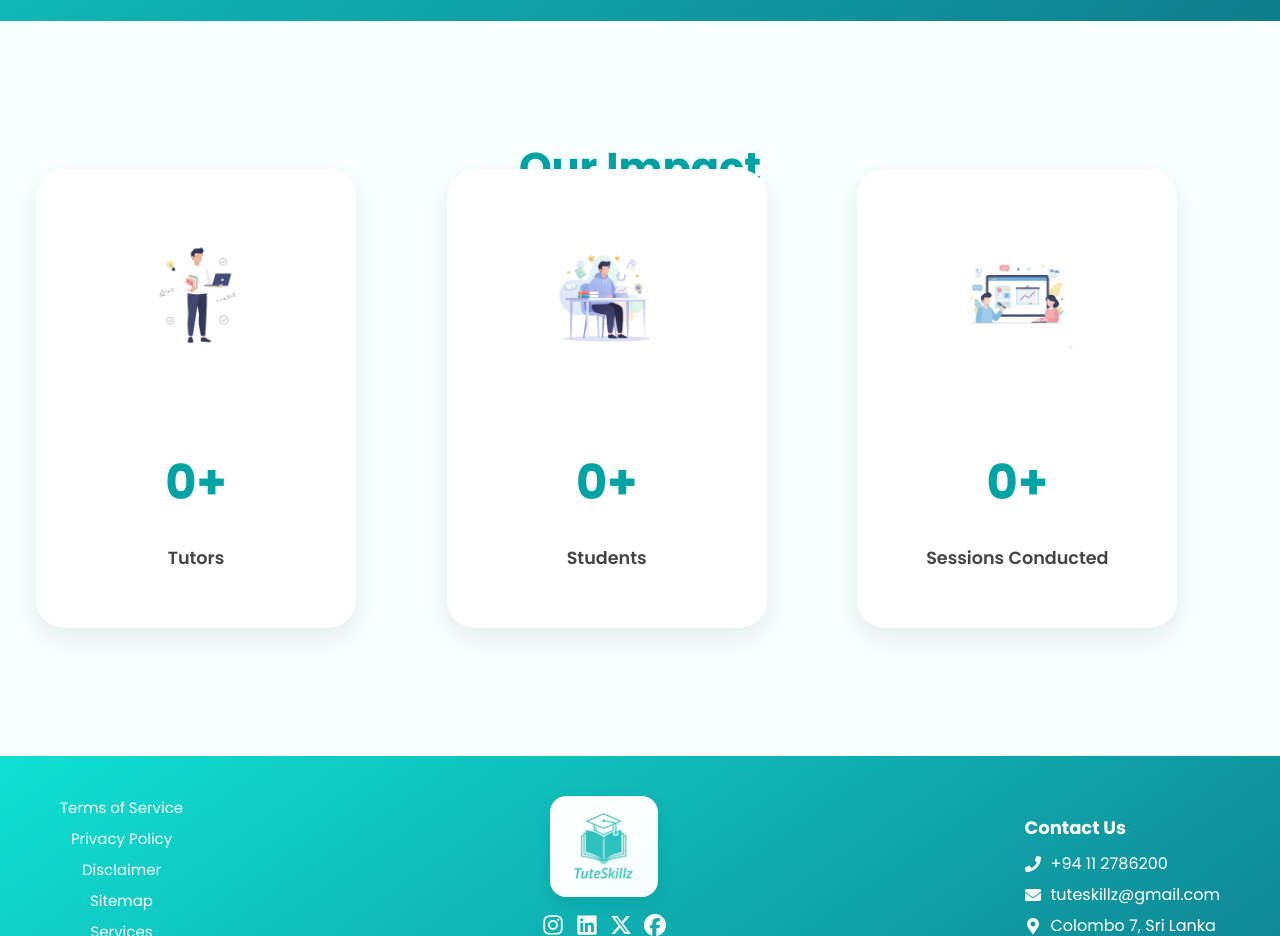
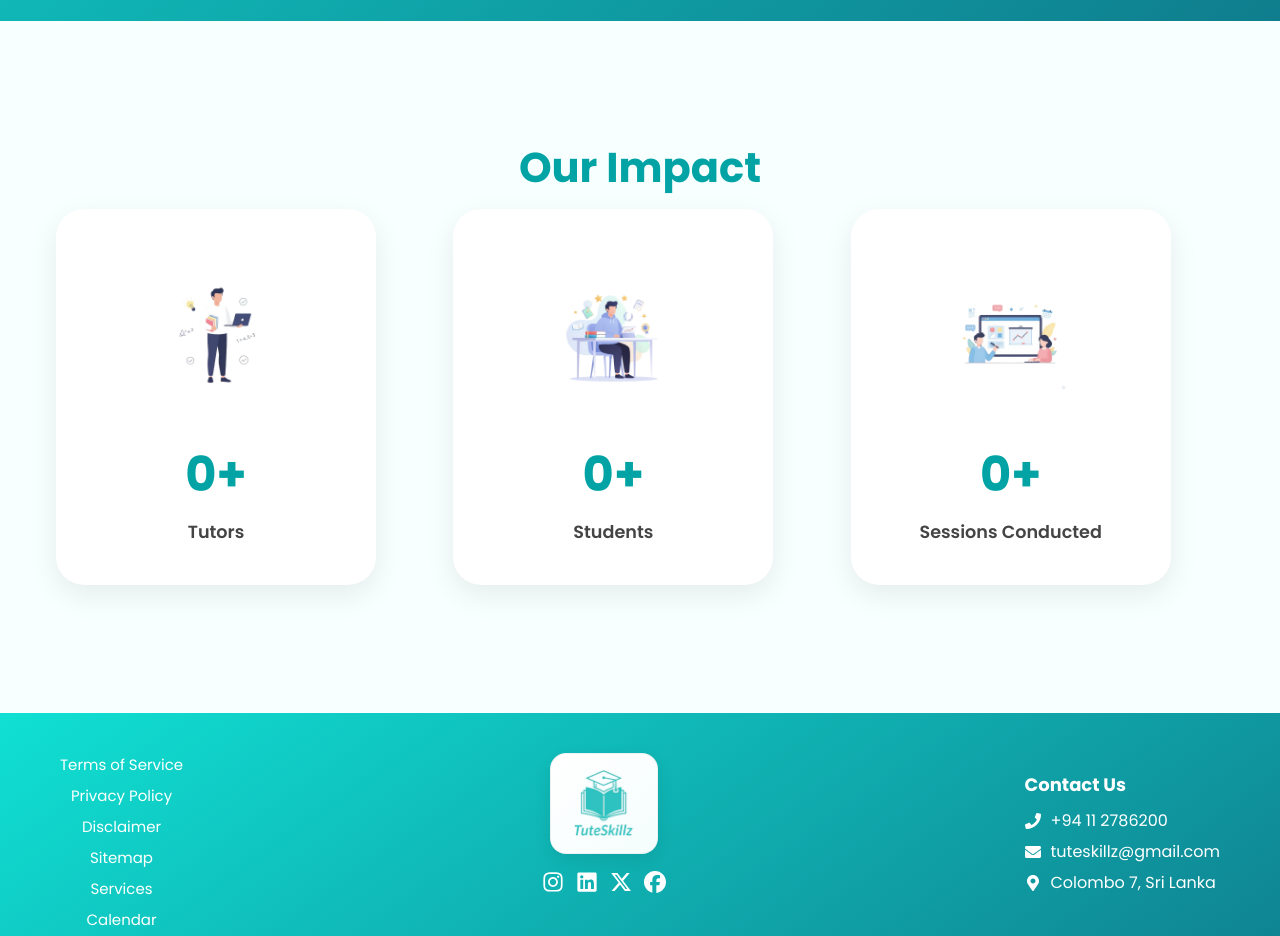
Before and after one commit to sheda3838/tuteskillz, a React (Vite) app in the folder frontend/: page / in a window 1280 px wide. Shown: the part 2140-3076 px from the top of the page. Built offline with nearby package versions, Linux system fonts and the light colour scheme; no server answers.

Commit message:
Staat section css fixed

```diff
--- a/frontend/src/styles/Home/StatsSection.css
+++ b/frontend/src/styles/Home/StatsSection.css
@@ -3,22 +3,27 @@
   padding: 80px 20px;
   text-align: center;
   background: #f8ffff;
+  /* Removed flex to ensure standard block stacking */
 }
 
 .stats-title {
   font-size: 2.6rem;
   font-weight: 700;
-  margin-bottom: 50px;
+  margin-bottom: 90px; /* Large gap to prevent overlap */
   color: var(--primary-color);
+  position: relative;
+  z-index: 2;
 }
 
 /* ---- Grid ---- */
 .stats-grid {
   display: flex;
   justify-content: center;
-  align-items: stretch;
-  gap: 60px;
+  align-items: stretch; /* Ensures equal height */
+  gap: 40px; /* Reduced gap for better fit */
   flex-wrap: wrap;
+  max-width: 1200px; /* Container constraint */
+  margin: 0 auto; /* Center the grid container */
 }
 
 /* ---- Card ---- */
@@ -29,7 +34,9 @@
   width: 320px;
   border-radius: 28px;
   box-shadow: var(--shadow);
-  transition: transform 0.3s ease, box-shadow 0.3s ease;
+  transition:
+    transform 0.3s ease,
+    box-shadow 0.3s ease;
   display: flex;
   flex-direction: column;
   align-items: center;
@@ -75,6 +82,7 @@
 .stats-card h3 {
   font-size: 3rem;
   color: var(--primary-color);
+  margin-top: 0; /* Reset default margin */
   margin-bottom: 8px;
   font-weight: 900;
 }
@@ -83,6 +91,7 @@
   font-size: 1.1rem;
   font-weight: 600;
   color: #444;
+  margin: 0; /* Reset default margin */
 }
 
 /* ======= Mobile Responsive ======= */
```
